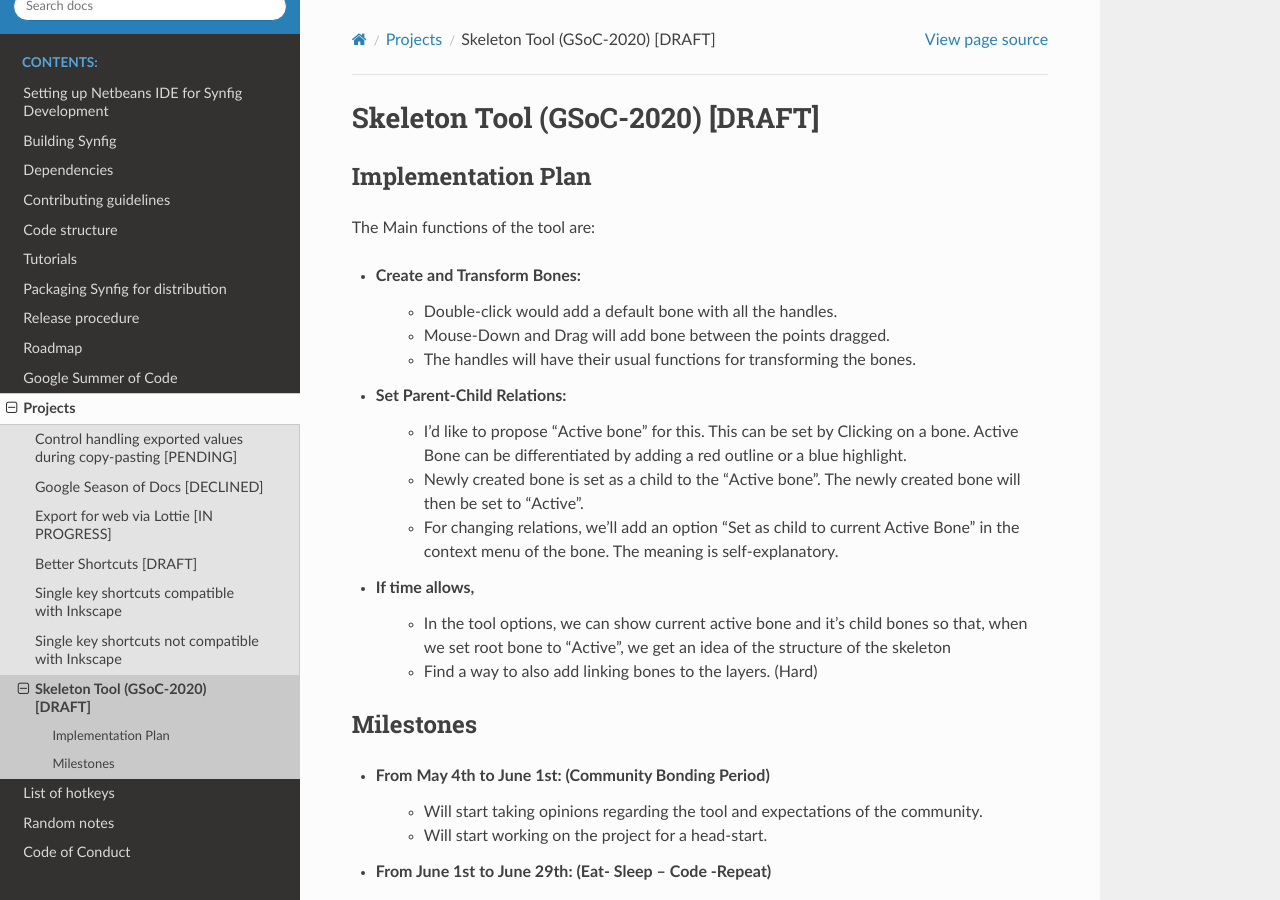
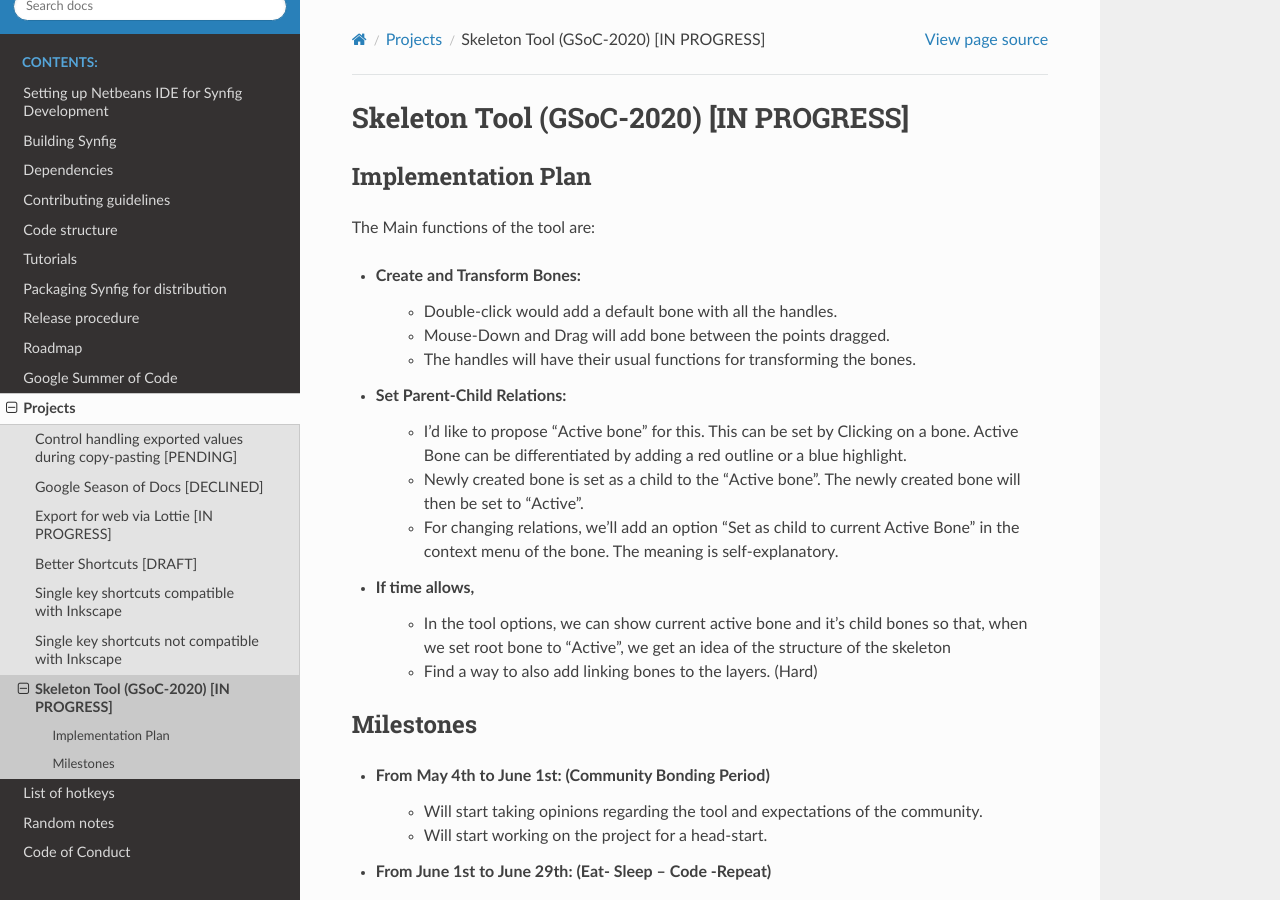
Before and after one commit to synfig/synfig-docs-dev, a Sphinx documentation site: the page built from docs/projects/skeleton.rst, in a window 1280 px wide and 900 px high. Built offline with Sphinx 7.4.7 and the Read the Docs theme 2.0.0, drawn with Linux system fonts in a browser that asks for light colours.

Commit message:
Update skeleton.rst

```diff
--- a/docs/projects/skeleton.rst
+++ b/docs/projects/skeleton.rst
@@ -1,6 +1,6 @@
 .. _skeleton-project:
 
-Skeleton Tool (GSoC-2020) [DRAFT]
+Skeleton Tool (GSoC-2020) [IN PROGRESS]
 =====================================================
 
 Implementation Plan
```
